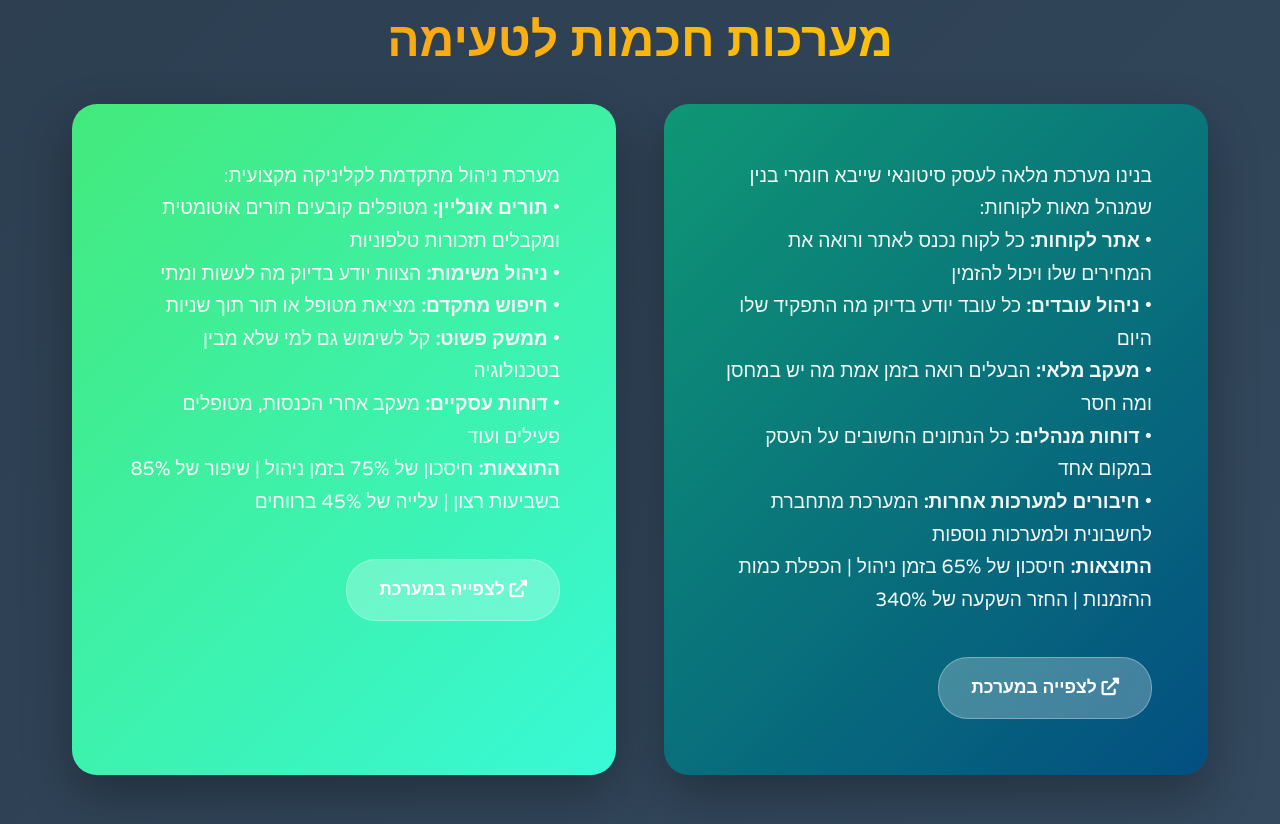
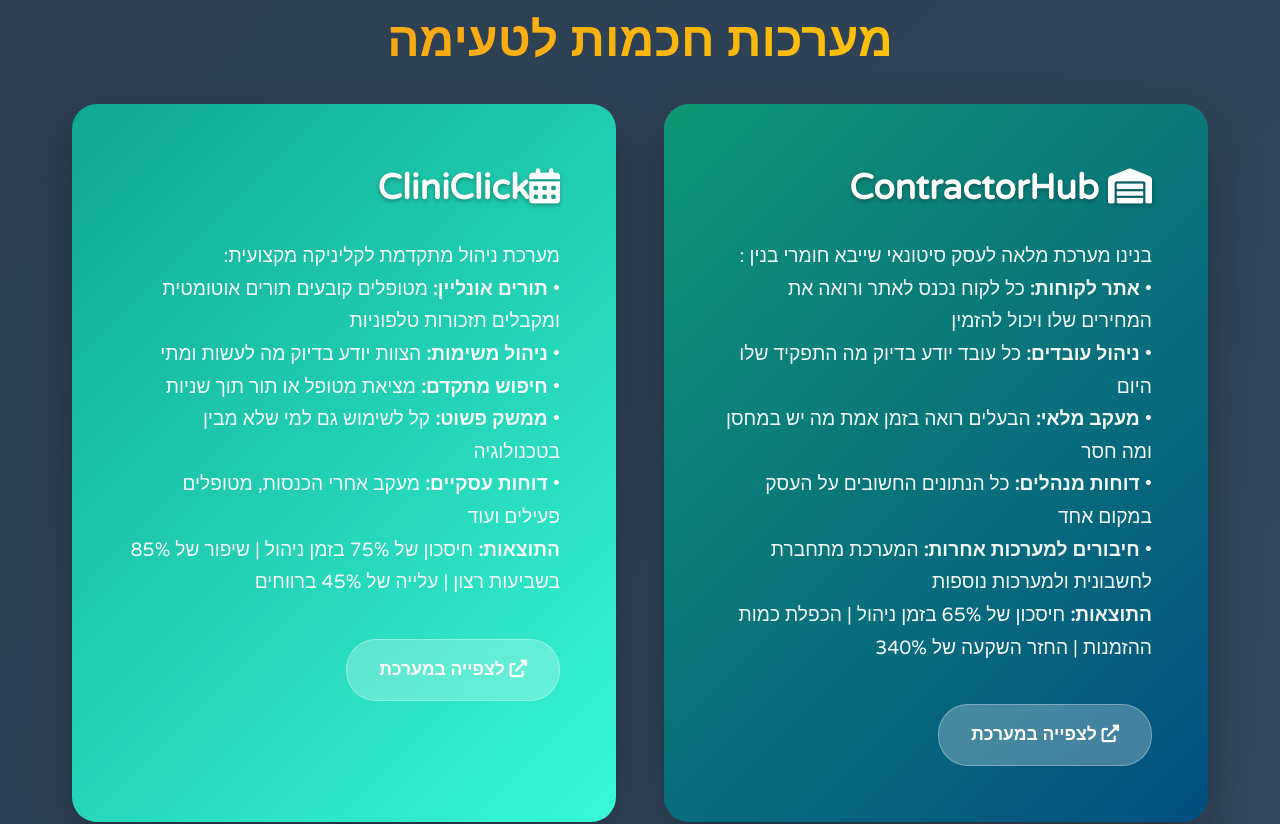
Before and after one commit to Chana-p/smartstart, a plain HTML site: page index.html in a window 1280 px wide. Shown: the part 2719-3543 px from the top of the page. Drawn offline with Linux system fonts and the light colour scheme; no server answers.

Commit message:
change names

```diff
--- a/index.html
+++ b/index.html
@@ -12,7 +12,7 @@
         :root {
             --primary-gradient: linear-gradient(135deg, #0f9775 0%, #034f81 100%);
             --secondary-gradient: linear-gradient(135deg, #4facfe 0%, #00f2fe 100%);
-            --accent-gradient: linear-gradient(135deg, #43e97b 0%, #38f9d7 100%);
+            --accent-gradient: linear-gradient(135deg, #0ea88f 0%, #38f9d7 100%);
             --warm-gradient: linear-gradient(135deg, #fa709a 0%, #fee140 100%);
             --gold-gradient: linear-gradient(135deg, #f7971e 0%, #ffd200 100%);
             --dark-gradient: linear-gradient(135deg, #2c3e50 0%, #34495e 100%);
@@ -708,9 +708,9 @@
             <h2 class="section-title fade-in">מערכות חכמות לטעימה</h2>
             <div class="projects-grid">
                 <div class="project-card fade-in">
-                    <!-- <h3><i class="fas fa-warehouse"></i> </h3> -->
+                    <h3><i class="fas fa-warehouse"></i> ContractorHub  </h3>
                     <p>
-                        בנינו מערכת מלאה לעסק סיטונאי שייבא חומרי בנין שמנהל מאות לקוחות:
+                        בנינו מערכת מלאה לעסק סיטונאי שייבא חומרי בנין :
                         <br>• <strong>אתר לקוחות:</strong> כל לקוח נכנס לאתר ורואה את המחירים שלו ויכול להזמין
                         <br>• <strong>ניהול עובדים:</strong> כל עובד יודע בדיוק מה התפקיד שלו היום
                         <br>• <strong>מעקב מלאי:</strong> הבעלים רואה בזמן אמת מה יש במחסן ומה חסר
@@ -724,7 +724,7 @@
                 </div>
 
                 <div class="project-card fade-in">
-                    <!-- <h3><i class="fas fa-calendar-alt"></i>ניהול תורים משודרג</h3> -->
+                    <h3><i class="fas fa-calendar-alt"></i>CliniClick</h3>
                     <p>
                         מערכת ניהול מתקדמת לקליניקה מקצועית:
                         <br>• <strong>תורים אונליין:</strong> מטופלים קובעים תורים אוטומטית ומקבלים תזכורות טלפוניות
```
